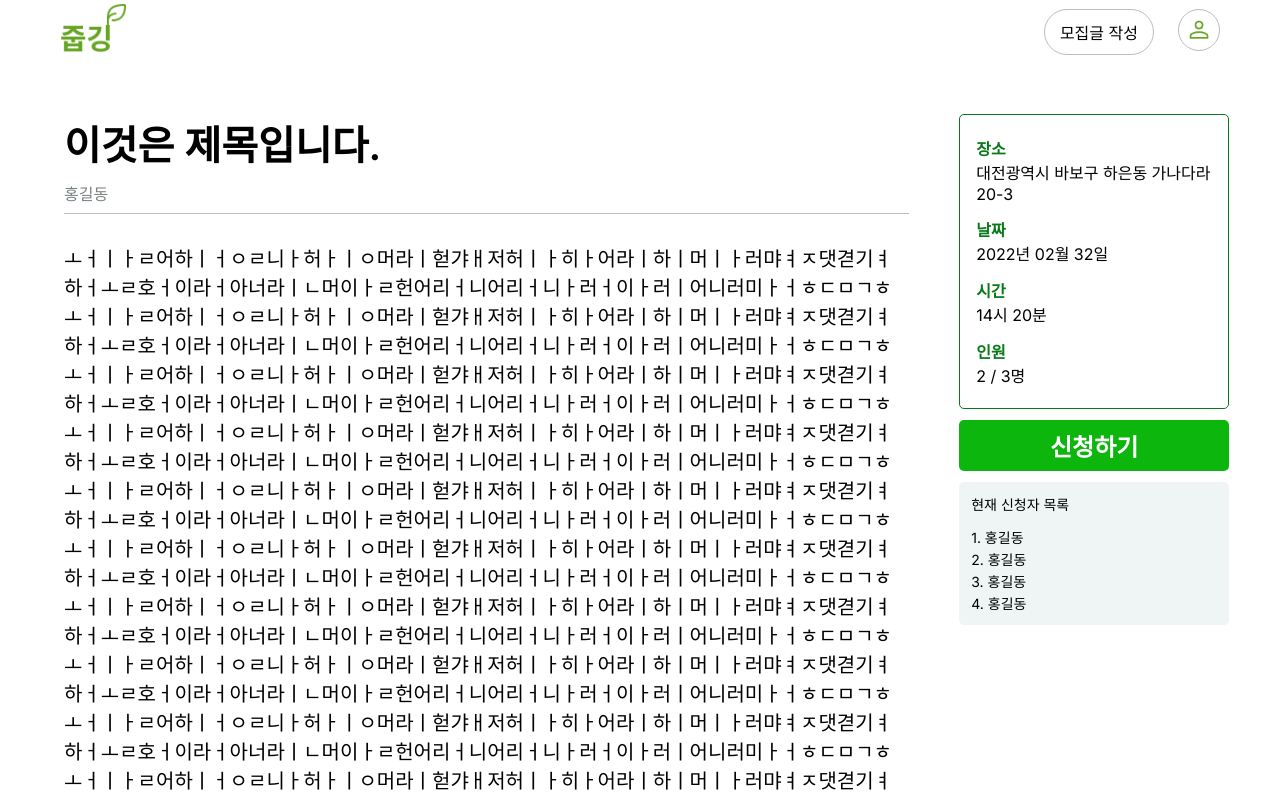
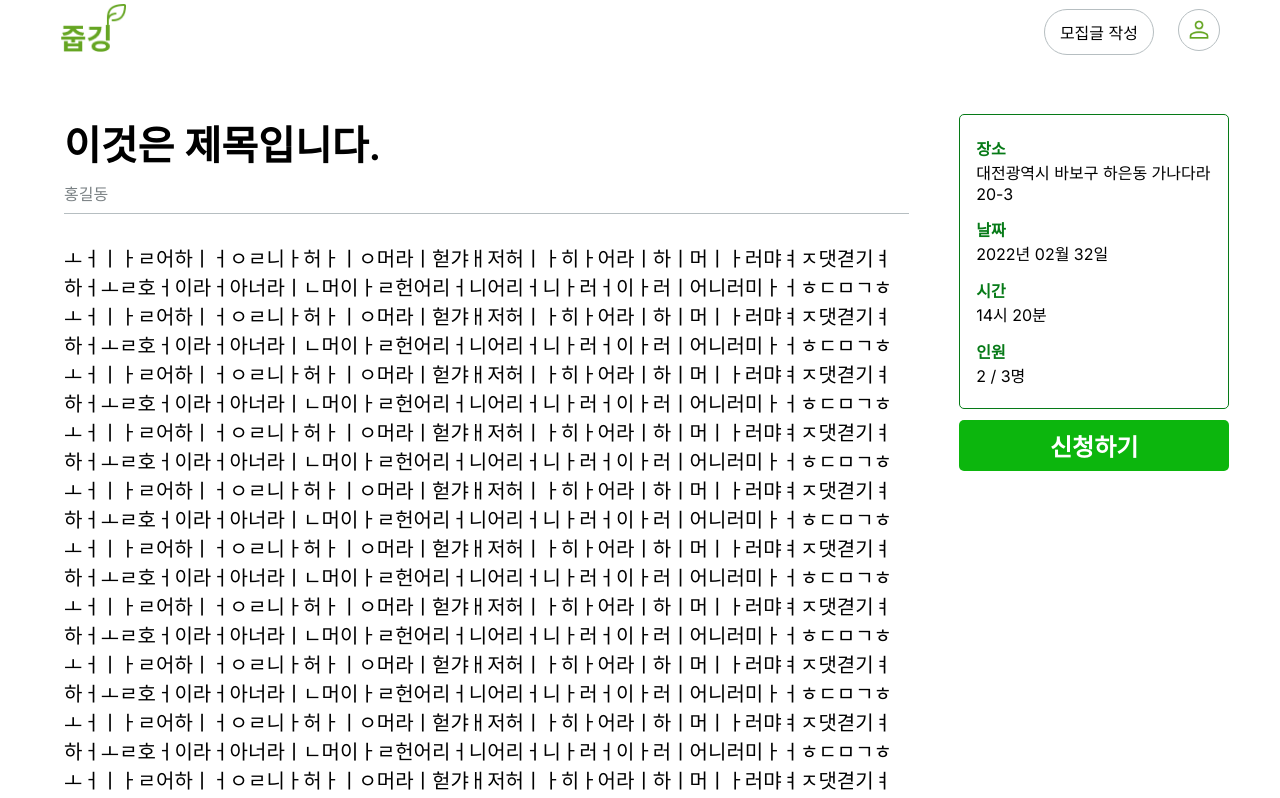
Before and after one commit to 2023-DSM-Hackathon/frontend, a Next.js app: page /recruitment in a window 1280 px wide. Shown: the top 798 px of the page. Built offline with nearby package versions, Linux system fonts and the light colour scheme; no server answers.

Commit message:
FIX : 코드 주석처리

```diff
--- a/src/app/components/pages/recruitment/application.js
+++ b/src/app/components/pages/recruitment/application.js
@@ -51,7 +51,7 @@ const Application = () => {
 
                 </S.InfoContainer>
                 <S.BookBtn onClick={()=>application()}>신청하기</S.BookBtn>
-                <S.UserListContainer>
+                {/* <S.UserListContainer>
                     <Body2>현재 신청자 목록</Body2>
                     <S.UserList>
                         <p>1. 홍길동</p>
@@ -59,7 +59,7 @@ const Application = () => {
                         <p>3. 홍길동</p>
                         <p>4. 홍길동</p>
                     </S.UserList>
-                </S.UserListContainer>
+                </S.UserListContainer> */}
             </S.FixedContainer>
         </S.Container>
     )
```
